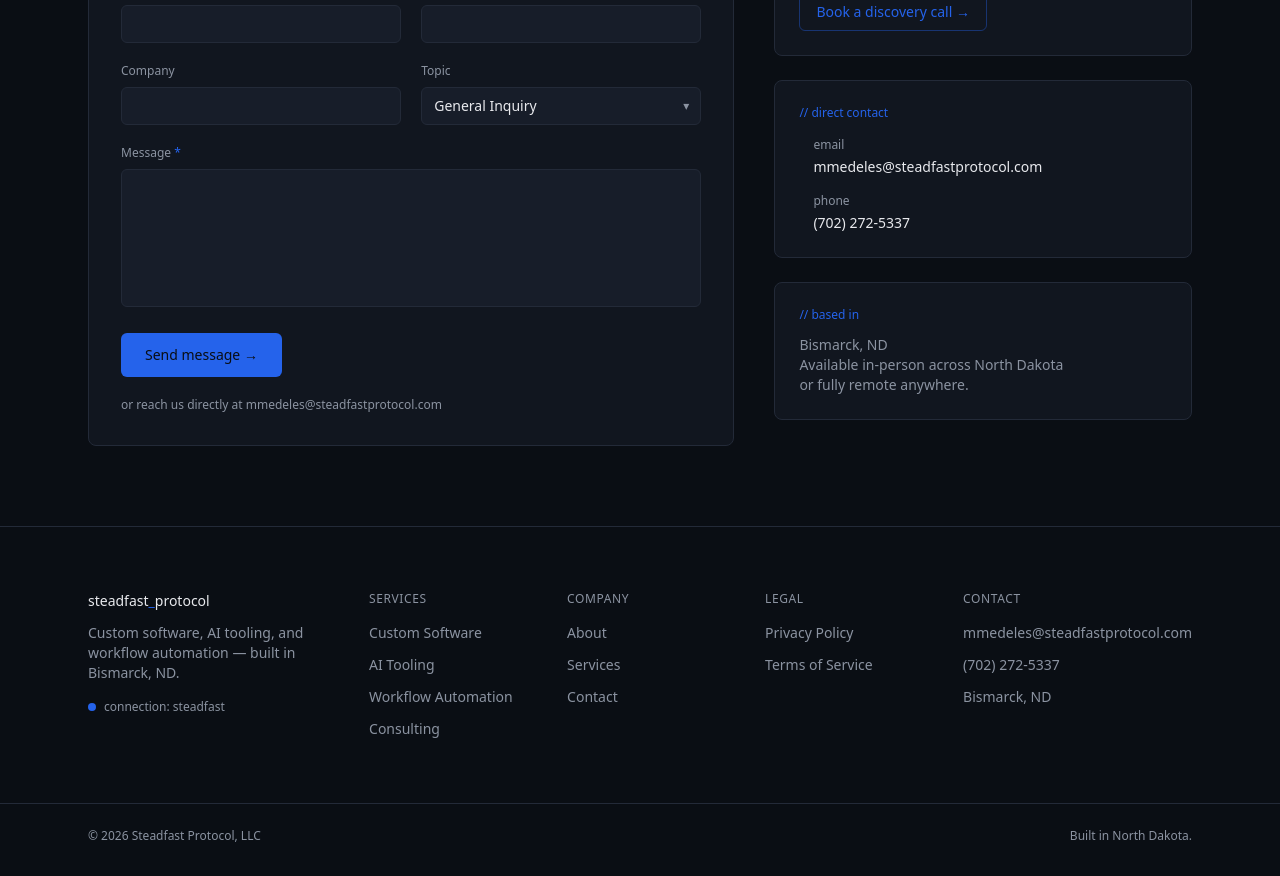
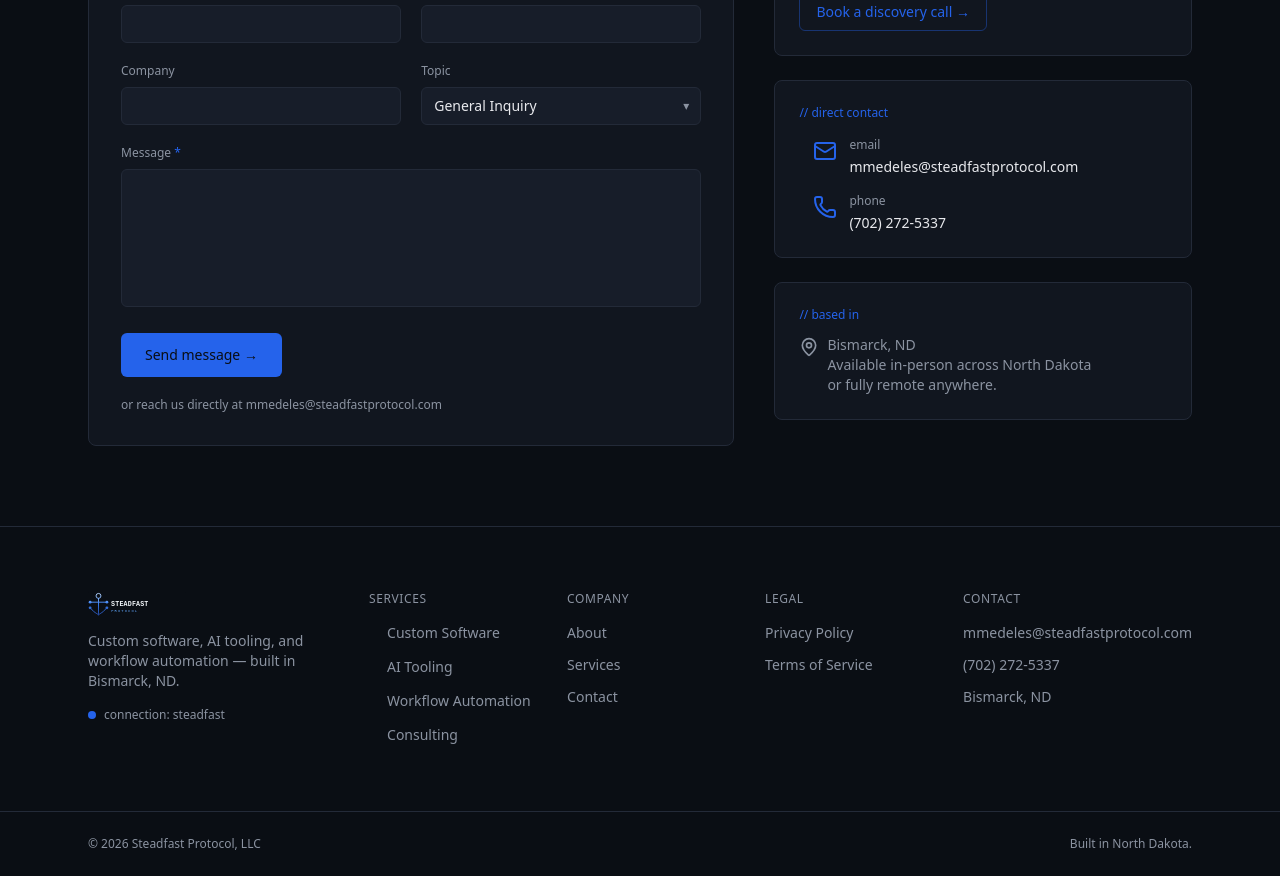
Before and after one commit to mmedeles/steadfast-protocol-website, a Next.js app: page /contact in a window 1280 px wide. Shown: the part 660-1536 px from the top of the page. Built offline with nearby package versions, Linux system fonts and the light colour scheme.

Commit message:
Add icons and visual elements for broader audience accessibility

```diff
--- a/package.json
+++ b/package.json
@@ -10,6 +10,7 @@
   },
   "dependencies": {
     "framer-motion": "^12.40.0",
+    "lucide-react": "^1.21.0",
     "next": "16.2.9",
     "react": "19.2.4",
     "react-dom": "19.2.4"
--- a/src/app/contact/page.tsx
+++ b/src/app/contact/page.tsx
@@ -1,4 +1,5 @@
 import type { Metadata } from "next";
+import { Mail, Phone, MapPin } from "lucide-react";
 import Navbar from "@/components/Navbar";
 import Footer from "@/components/Footer";
 import FadeIn from "@/components/FadeIn";
@@ -77,25 +78,31 @@ export default function Contact() {
                                         <div className="mt-4 space-y-4">
                                             <a
                                                 href="mailto:mmedeles@steadfastprotocol.com"
-                                                className="group block border-l-2 border-transparent pl-3 transition-colors hover:border-signal"
+                                                className="group flex items-start gap-3 border-l-2 border-transparent pl-3 transition-colors hover:border-signal"
                                             >
+                                                <Mail size={24} className="mt-0.5 shrink-0 text-signal" />
+                                                <span>
                                                     <p className="font-mono text-xs text-muted">
                                                         email
                                                     </p>
                                                     <p className="mt-1 text-sm text-text transition-colors group-hover:text-signal">
                                                         mmedeles@steadfastprotocol.com
                                                     </p>
+                                                </span>
                                             </a>
                                             <a
                                                 href="tel:+17022725337"
-                                                className="group block border-l-2 border-transparent pl-3 transition-colors hover:border-signal"
+                                                className="group flex items-start gap-3 border-l-2 border-transparent pl-3 transition-colors hover:border-signal"
                                             >
+                                                <Phone size={24} className="mt-0.5 shrink-0 text-signal" />
+                                                <span>
                                                     <p className="font-mono text-xs text-muted">
                                                         phone
                                                     </p>
                                                     <p className="mt-1 text-sm text-text transition-colors group-hover:text-signal">
                                                         (702) 272-5337
                                                     </p>
+                                                </span>
                                             </a>
                                         </div>
                                     </div>
@@ -106,12 +113,15 @@ export default function Contact() {
                                         <p className="font-mono text-xs text-signal">
                                             // based in
                                         </p>
-                                        <p className="mt-3 text-sm text-muted">
+                                        <p className="mt-3 flex items-start gap-2 text-sm text-muted">
+                                            <MapPin size={20} className="mt-0.5 shrink-0 text-muted" />
+                                            <span>
                                                 Bismarck, ND
                                                 <br />
                                                 Available in-person across North Dakota
                                                 <br />
                                                 or fully remote anywhere.
+                                            </span>
                                         </p>
                                     </div>
                                 </FadeIn>
--- a/src/app/page.tsx
+++ b/src/app/page.tsx
@@ -1,4 +1,5 @@
 import Link from "next/link";
+import { Code2, Cpu, GitBranch, Users, CheckCircle, Lock, MapPin } from "lucide-react";
 import Navbar from "@/components/Navbar";
 import Footer from "@/components/Footer";
 import ConnectionTerminal from "@/components/ConnectionTerminal";
@@ -12,26 +13,36 @@ const trustSignals = [
     "Everything we build is yours. No rented templates",
 ];
 
+const proofBadges = [
+    { icon: CheckCircle, label: "Fixed-price quotes" },
+    { icon: Lock, label: "You own the code" },
+    { icon: MapPin, label: "Bismarck, ND" },
+];
+
 const services = [
     {
+        icon: Code2,
         tag: "// custom-software",
         title: "Custom Software Development",
         description:
             "We design and build the systems your business runs on — internal tools, customer-facing products, and everything that needs to keep working long after launch.",
     },
     {
+        icon: Cpu,
         tag: "// ai-integration",
         title: "AI Tooling & Integration",
         description:
             "We bring AI into your stack where it actually earns its place — automating decisions, surfacing insights, and integrating cleanly with what you already have.",
     },
     {
+        icon: GitBranch,
         tag: "// automation",
         title: "Workflow Automation",
         description:
             "We connect your tools and remove the manual busywork in between, so your team spends time on the work that actually needs a person.",
     },
     {
+        icon: Users,
         tag: "// consulting",
         title: "Technical Consulting & Dev Shop Collaboration",
         description:
@@ -106,6 +117,17 @@ export default function Home() {
                                     </span>
                                 ))}
                             </div>
+                            <div className="mt-4 flex flex-wrap items-center gap-2">
+                                {proofBadges.map((badge) => (
+                                    <span
+                                        key={badge.label}
+                                        className="inline-flex items-center gap-1.5 rounded-full border border-line bg-surface px-3 py-1 text-xs text-muted"
+                                    >
+                                        <badge.icon size={14} className="text-signal" />
+                                        {badge.label}
+                                    </span>
+                                ))}
+                            </div>
                         </div>
 
                         <ConnectionTerminal />
@@ -125,7 +147,10 @@ export default function Home() {
                             {services.map((service, i) => (
                                 <FadeIn key={service.title} delay={i * 0.1}>
                                     <div className="h-full rounded-lg border border-line bg-surface p-6 transition-all duration-200 ease-out hover:-translate-y-1 hover:border-signal/40 hover:shadow-lg hover:shadow-signal/15">
-                                        <p className="font-mono text-xs text-signal">
+                                        <div className="inline-flex items-center justify-center rounded-lg bg-surface-2 p-2">
+                                            <service.icon size={28} className="text-signal" />
+                                        </div>
+                                        <p className="mt-4 font-mono text-xs text-signal">
                                             {service.tag}
                                         </p>
                                         <h3 className="mt-2 font-display text-lg text-text">
--- a/src/components/Footer.tsx
+++ b/src/components/Footer.tsx
@@ -1,4 +1,6 @@
 import Link from "next/link";
+import Image from "next/image";
+import { ChevronRight } from "lucide-react";
 
 const serviceLinks = ["Custom Software", "AI Tooling", "Workflow Automation", "Consulting"];
 
@@ -22,9 +24,13 @@ export default function Footer() {
             <div className="mx-auto max-w-6xl px-6 py-16">
                 <div className="grid gap-10 md:grid-cols-[1.5fr_1fr_1fr_1fr_1fr] md:gap-8">
                     <div>
-                        <p className="font-mono text-sm text-text">
-                            steadfast<span className="text-signal">_</span>protocol
-                        </p>
+                        <Image
+                            src="/logo/sp-horizontal-dark.svg"
+                            alt="Steadfast Protocol"
+                            height={28}
+                            width={98}
+                            className="h-7 w-auto"
+                        />
                         <p className="mt-3 max-w-xs text-sm text-muted">
                             Custom software, AI tooling, and workflow automation — built in
                             Bismarck, ND.
@@ -40,7 +46,14 @@ export default function Footer() {
                         <ul className="mt-4 space-y-3 text-sm">
                             {serviceLinks.map((label) => (
                                 <li key={label}>
-                                    <Link href="/services" className={linkClasses}>
+                                    <Link
+                                        href="/services"
+                                        className={`group inline-flex items-center gap-1 ${linkClasses}`}
+                                    >
+                                        <ChevronRight
+                                            size={14}
+                                            className="opacity-0 transition-opacity duration-200 group-hover:opacity-100"
+                                        />
                                         {label}
                                     </Link>
                                 </li>
--- a/src/components/ProcessTimeline.tsx
+++ b/src/components/ProcessTimeline.tsx
@@ -1,9 +1,18 @@
 "use client";
 
 import { motion, useReducedMotion, type Variants } from "framer-motion";
+import { Phone, FileText, Wrench, Rocket, RefreshCw, type LucideIcon } from "lucide-react";
 import { STEPS_BASE_DELAY, STEP_STAGGER } from "@/components/ProcessConnectorLine";
 
 type Step = { code: string; description: string };
+
+const stepIcons: Record<string, LucideIcon> = {
+    HANDSHAKE: Phone,
+    SCOPE: FileText,
+    BUILD: Wrench,
+    DEPLOY: Rocket,
+    SUSTAIN: RefreshCw,
+};
 
 export default function ProcessTimeline({ steps }: { steps: Step[] }) {
     const prefersReducedMotion = useReducedMotion();
@@ -47,17 +56,19 @@ export default function ProcessTimeline({ steps }: { steps: Step[] }) {
             viewport={{ once: true }}
             variants={containerVariants}
         >
-            {steps.map((step, i) => (
+            {steps.map((step) => {
+                const Icon = stepIcons[step.code];
+                return (
                 <motion.div
                     key={step.code}
                     className="flex items-start gap-4 md:flex-1 md:flex-col md:items-start md:gap-0"
                     variants={stepVariants}
                 >
                     <motion.span
-                        className="relative z-10 flex h-8 w-8 shrink-0 items-center justify-center rounded-full border border-signal/40 bg-ink font-mono text-xs text-signal md:mb-4"
+                        className="relative z-10 flex h-8 w-8 shrink-0 items-center justify-center rounded-full border border-signal/40 bg-ink text-signal md:mb-4"
                         variants={circleVariants}
                     >
-                        {i + 1}
+                        <Icon size={16} />
                     </motion.span>
                     <div>
                         <p className="font-mono text-xs tracking-wide text-signal">
@@ -66,7 +77,8 @@ export default function ProcessTimeline({ steps }: { steps: Step[] }) {
                         <p className="mt-1 text-sm text-muted">{step.description}</p>
                     </div>
                 </motion.div>
-            ))}
+                );
+            })}
         </motion.div>
     );
 }
```
Also changed, not shown: src/app/about/page.tsx (+10 -3 lines), src/app/services/page.tsx (+35 -5 lines), 1 other file (tests, documents, lock files or other folders). Lines whose indentation alone changed are shown as unchanged.
